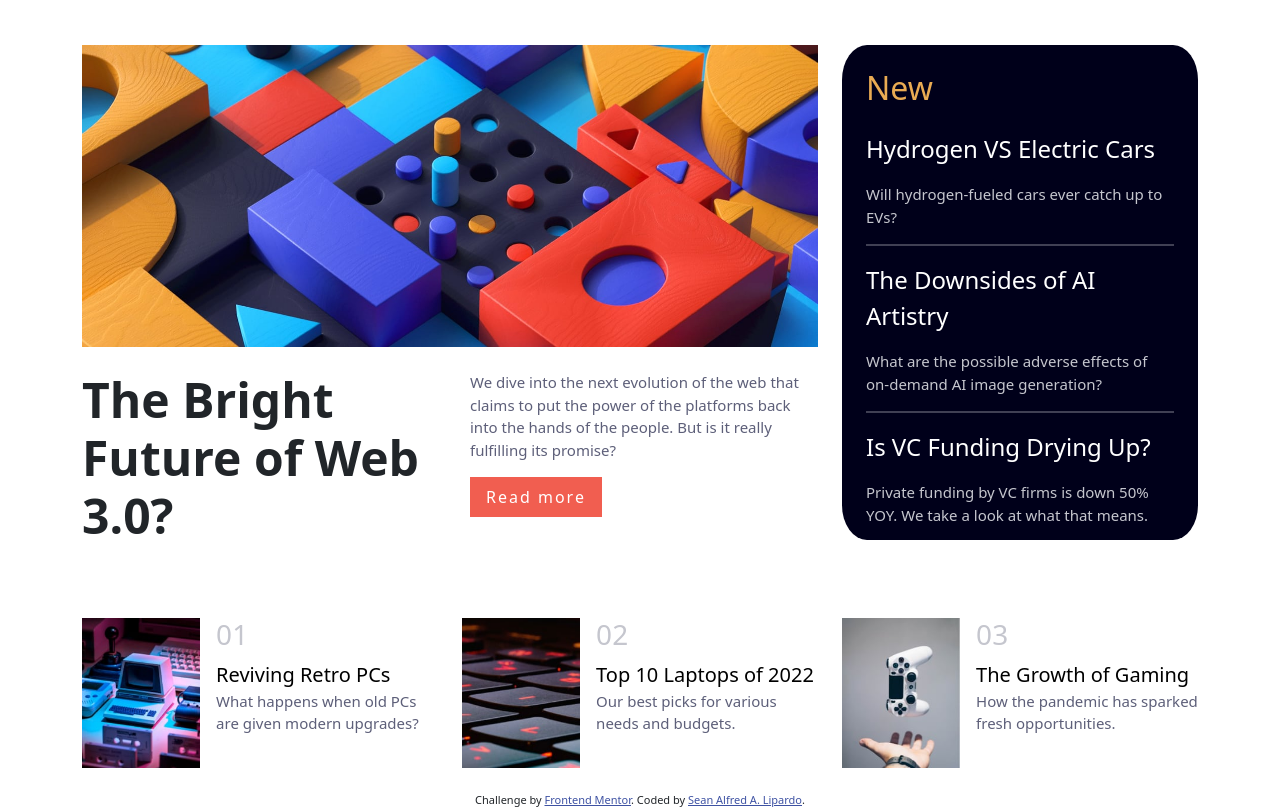
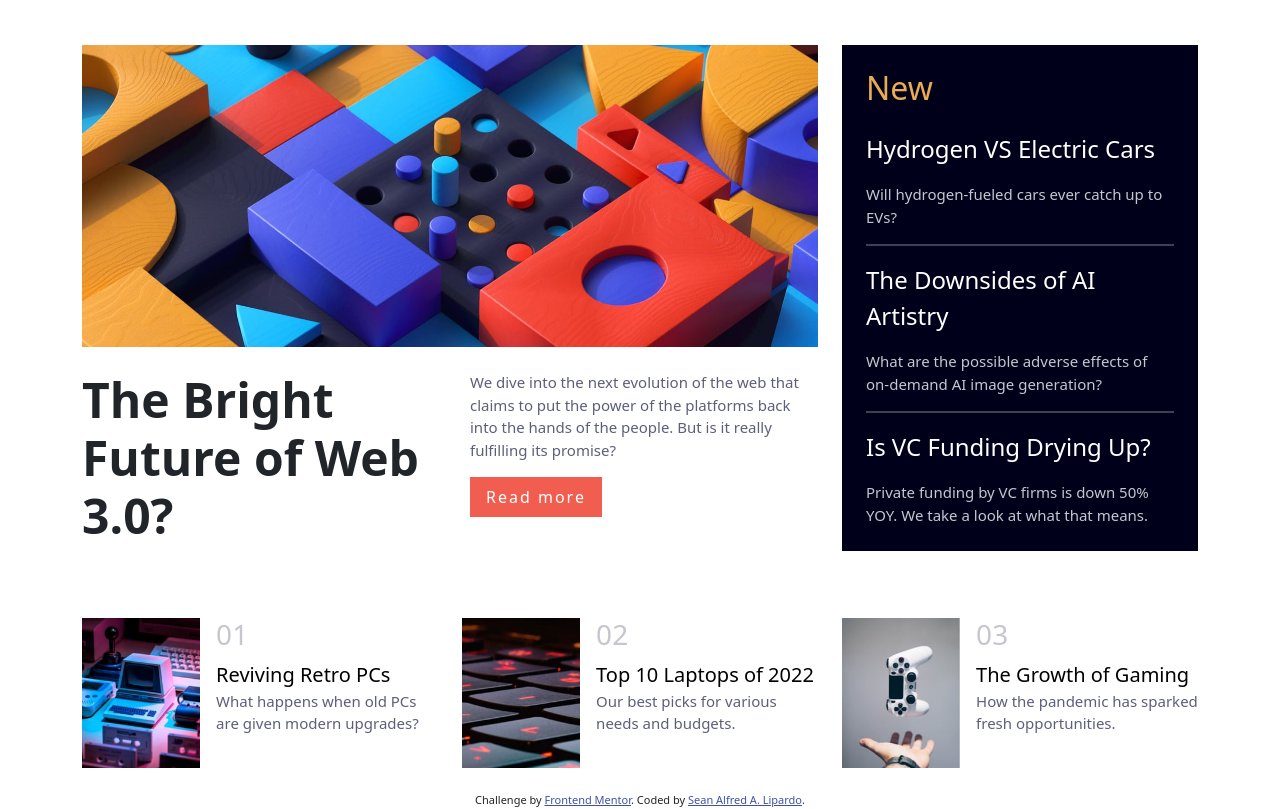
Before and after one commit to seanlipardo/new-landing-page, a website: page index.html in a window 1280 px wide. Shown: the part 83-892 px from the top of the page. Drawn offline with nearby package versions, Linux system fonts and the light colour scheme.

Commit message:
Added project

```diff
--- a/index.html
+++ b/index.html
@@ -68,7 +68,7 @@
         <div class="container item2 py-4 px-4">
           <h2 class="item2-h2 mb-4">New</h2>
         <a href="#" class="item2-a">Hydrogen VS Electric Cars</a>
-        <p class="item2-p mb-3">Will hydrogen-fueled cars ever catch up to EVs?</p>
+        <p class="item2-p">Will hydrogen-fueled cars ever catch up to EVs?</p>
         <hr class="new">
 
         <a href="#" class="item2-a">The Downsides of AI Artistry</a>
--- a/styles.css
+++ b/styles.css
@@ -76,8 +76,7 @@ p {
 
 .item2 {
     background-color: hsl(240, 100%, 5%);
-    height: 95%;
-    border-radius: 7%;
+    height: 97%;
 }
 
 .item2-a {
```
Also changed, not shown: package.json (added, +14 -0 lines), 1 other file.
